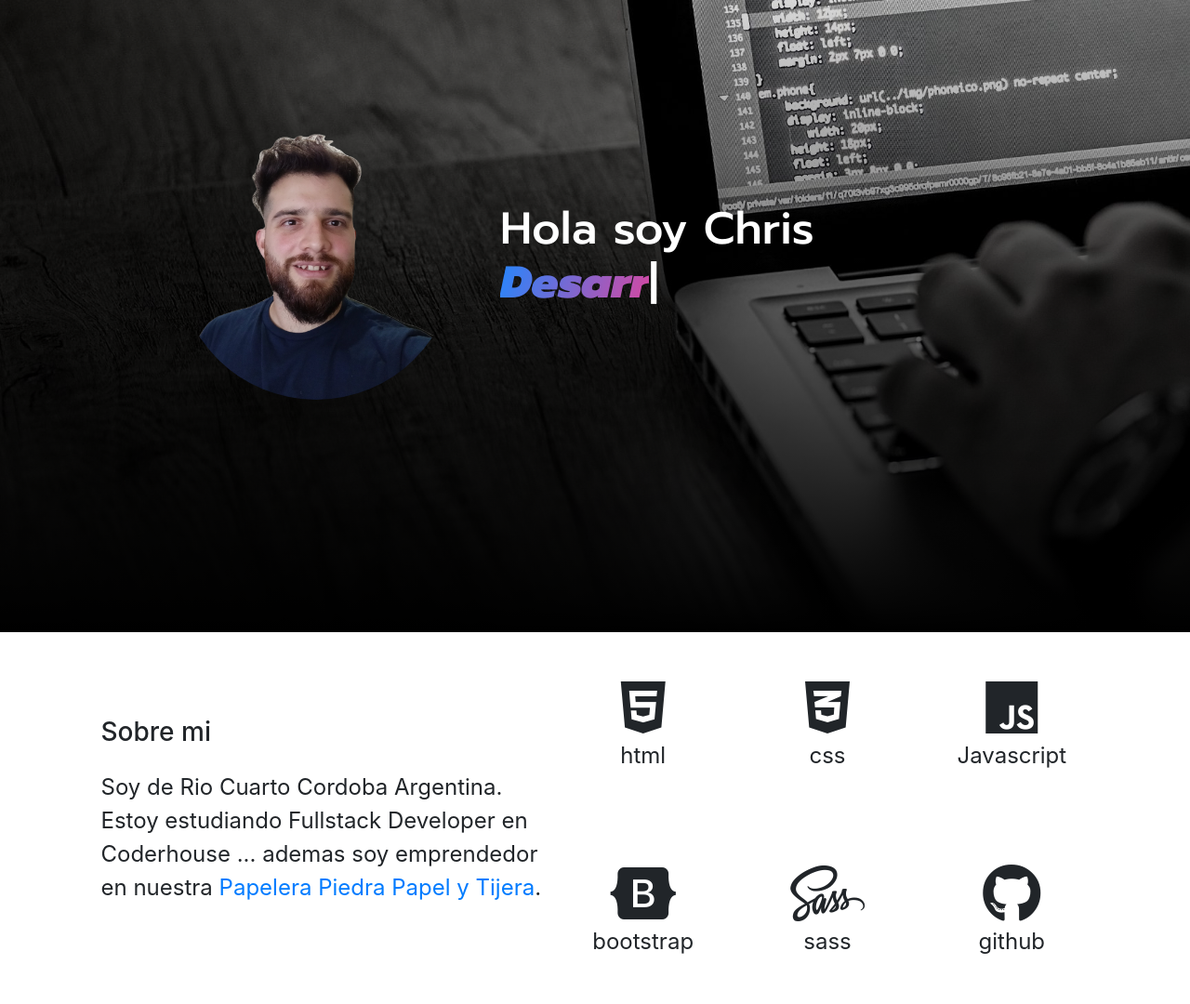
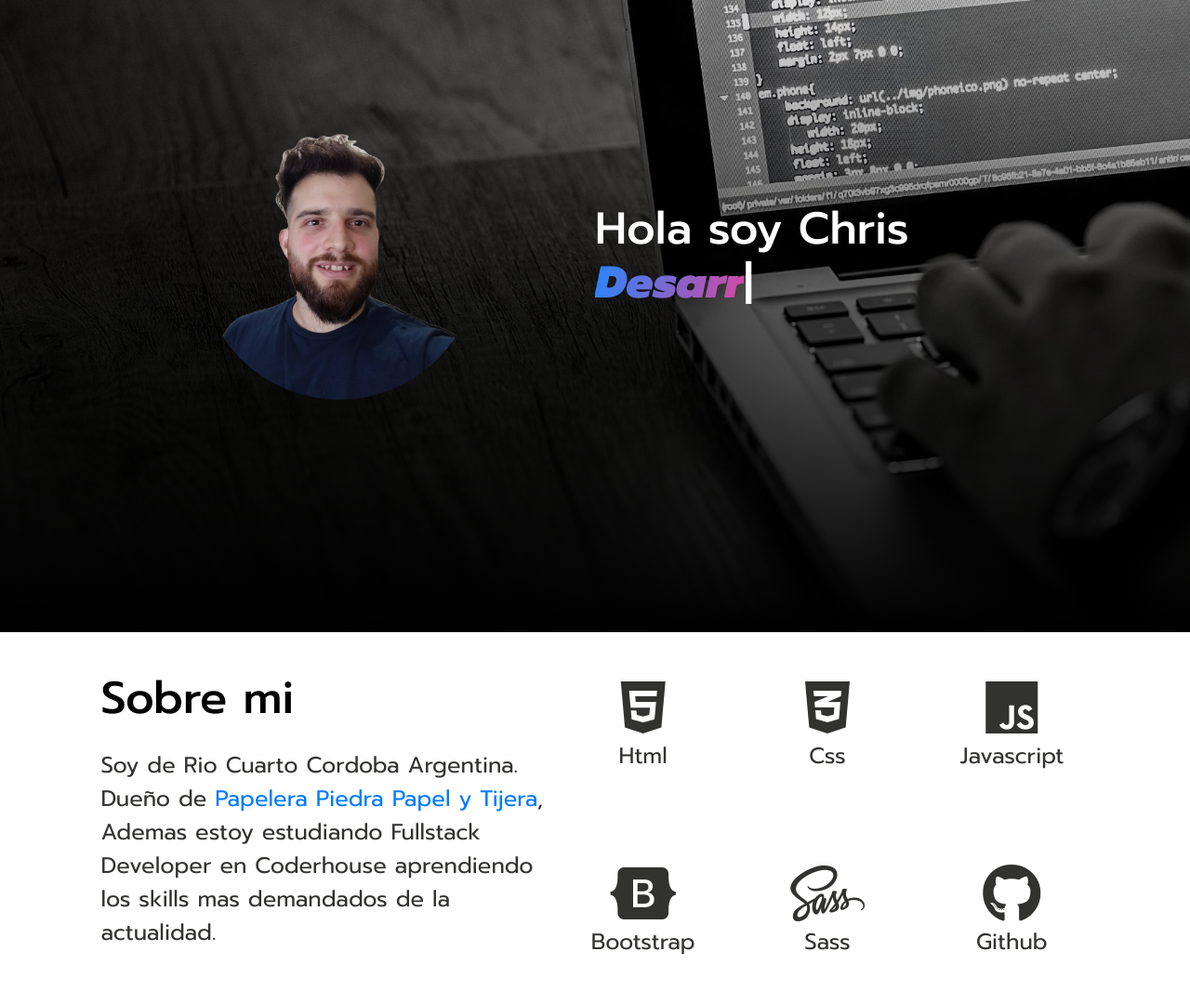
Before and after one commit to ChristiaCorrado/portfolioPersonal, a website: page index.html in a window 1280 px wide. Shown: the part 120-1200 px from the top of the page at 93% size. Drawn offline with Linux system fonts and the light colour scheme.

Commit message:
commitInicial

```diff
--- a/index.html
+++ b/index.html
@@ -17,7 +17,7 @@
 
 </head>
 
-<body>
+<body class="containerGeneral">
 
   <div class="bgNavbar">
     <nav class="navbar navbar-light d-flex justify-content-between px-0">
@@ -52,12 +52,14 @@
       <div class="container d-flex align-items-center justify-content-center row">
 
 
-        <div class="myPic">
-          <img src="media/myBgPic.png" alt="">
+        <div class="picContainer d-flex justify-content-center">
+
+            <img class=""src="media/myBgPic.png" alt="">
+
         </div>
 
 
-        <div class="typedContainer pl-lg-5">
+        <div class="typedContainer">
           <h2 class="titulo">Hola soy Chris<br/><span class="typed typedColor"></span></h2>
         </div>
 
@@ -71,43 +73,47 @@
 
       <div class="aboutMyContainer d-flex  align-items-center justify-content-top pl-lg-3">
         <div>
-          <h3>Sobre mi</h3>
-          <p class="pt-3">Soy de Rio Cuarto Cordoba Argentina. Estoy estudiando Fullstack Developer en Coderhouse
-            ... ademas soy emprendedor en nuestra <a href="http//www.papelerapiedrapapelytijera.com.ar" target="_blank">Papelera Piedra Papel y Tijera</a>.
+          <h3 class="titulo" style="color:#000">Sobre mi</h3>
+          <p class="pt-3">Soy de Rio Cuarto Cordoba Argentina. Dueño de <a href="http://www.papelerapiedrapapelytijera.com.ar/" target="_blank">Papelera Piedra Papel y Tijera</a>,
+            Ademas estoy estudiando Fullstack Developer en Coderhouse aprendiendo los skills mas demandados de la actualidad.
           </p>
         </div>
       </div>
 
       <div class="containerSkill  align-items-center row col-lg-6 text-center">
-        <div class=" col-lg-4 d-flex-flex-column">
+        <div class=" col-lg-4 d-flex-flex-column htmlLog">
           <i class="fab fa-html5 skills"></i>
-          <div class="skillCase">html</div>
+          <div class="skillCase">Html</div>
         </div>
-        <div class="col-lg-4">
+        <div class="col-lg-4 cssLog">
           <i class="fab fa-css3-alt skills"></i>
-          <div class="skillCase">css</div>
+          <div class="skillCase">Css</div>
         </div>
-        <div class=" col-lg-4">
+        <div class=" col-lg-4 jsLog">
           <i class="fab fa-js skills"></i>
           <div class="skillCase">Javascript</div>
         </div>
-        <div class=" col-lg-4">
+        <div class=" col-lg-4 bstLog">
           <i class="fab fa-bootstrap skills"></i>
-          <div class="skillCase">bootstrap</div>
+          <div class="skillCase">Bootstrap</div>
         </div>
-        <div class=" col-lg-4">
+        <div class=" col-lg-4 sassLog">
           <i class="fab fa-sass skills"></i>
-          <div class="skillCase">sass</div>
+          <div class="skillCase">Sass</div>
         </div>
-        <div class=" col-lg-4">
+        <div class=" col-lg-4 ghLog">
           <i class="fab fa-github skills"></i>
-          <div class="skillCase">github</div>
+          <div class="skillCase">Github</div>
         </div>
       </div>
     </div>
   </section>
 
-  <section class="footer">
+  <section id="portfolio" class="container-fluid containerPortfolio">
+
+  </section>
+
+  <section id="contact" class="container-fluid containerContact">
 
   </section>
 
--- a/scss/_main.scss
+++ b/scss/_main.scss
@@ -32,7 +32,8 @@
   background-image: linear-gradient(180deg, transparent, #000);
 }
 
-.myPic{
+.picContainer{
+  width: 550px;
 
   img{
     max-width: 300px;
@@ -42,12 +43,11 @@
 }
 
 .typedContainer{
-  width: 600px;
+  width: 550px;
 
 }
 
 .titulo{
-    font-family: $fuente;
     color:#fff;
     font-size: 3rem;
 }
@@ -59,8 +59,9 @@
   font-size: $fBlackI;
 }
 
-body{
+.containerGeneral{
   font-family: $fuente;
+  color:#323330;
 }
 
 
@@ -79,3 +80,31 @@ body{
 .skills{
   font-size: 4rem !important;
 }
+
+.htmlLog{
+  i:hover{
+    color: #f06529;
+  }
+}
+.cssLog{
+  i:hover{
+    color: #0e76a8;
+  }
+}
+.jsLog{
+  i:hover{
+    color: #f0db4f;
+  }
+}
+.bstLog{
+  i:hover{
+    color: #563d7c;
+  }
+}
+.sassLog{
+  i:hover{
+    color: #cc6699;
+  }
+}
+
+.
```
Also changed, not shown: css/style.css.
